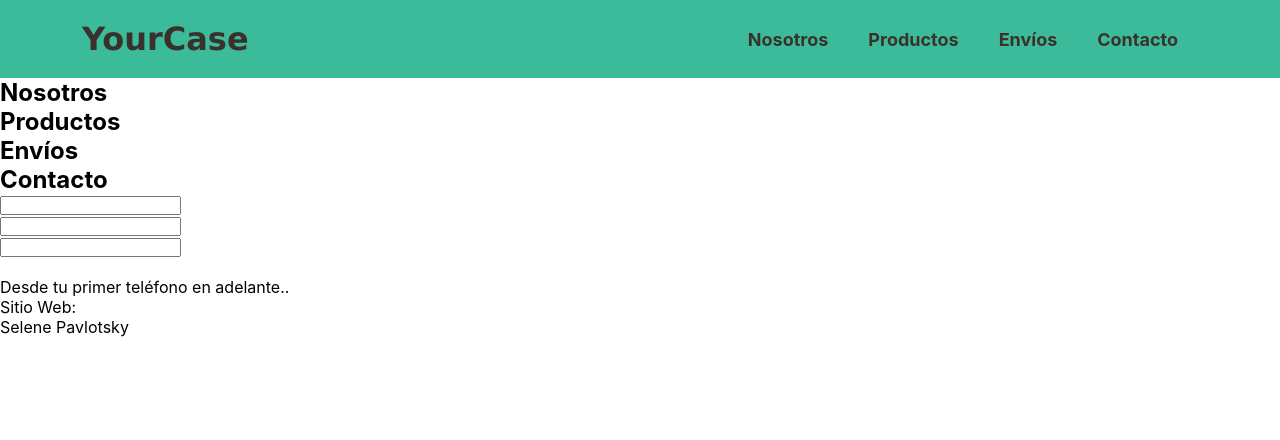
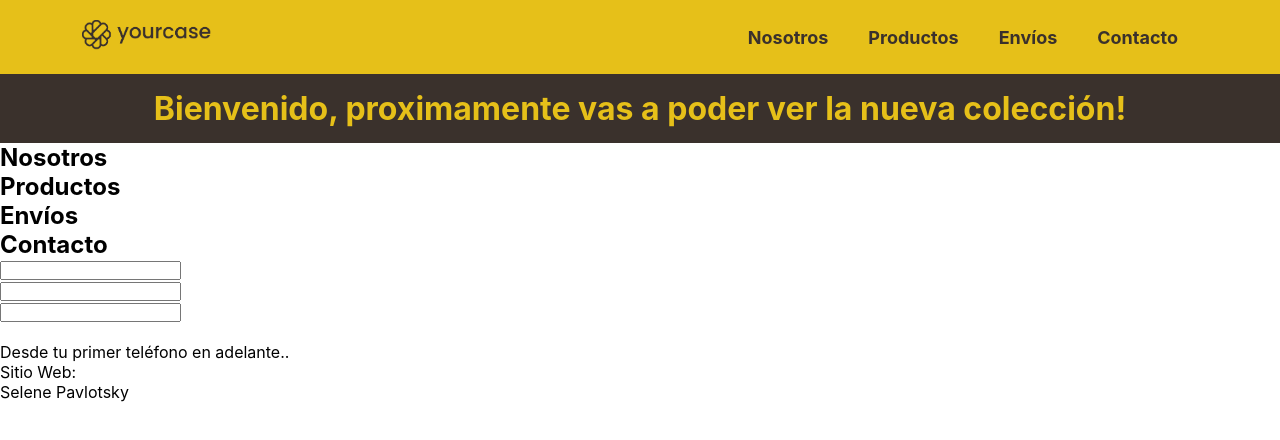
Before and after one commit to selepavlotsky/YourCase-Pavlotsky, a React (Create React App) app: page /productos in a window 1280 px wide. Shown: the top 440 px of the page. Built offline with nearby package versions, Linux system fonts and the light colour scheme.

Commit message:
se agregaron componentes de cartWidget y props

```diff
--- a/src/App.css
+++ b/src/App.css
@@ -11,7 +11,7 @@ max-width: 1300px;
 }
 
 header{
-  background-color:#3cbb9b ;
+  background-color:#e6c019 ;
   padding: 20px;
 }
 
@@ -24,6 +24,10 @@ header{
 .header-container h1{
   color:#3a312c ;
   font-family:'Lucida Sans', 'Lucida Sans Regular', 'Lucida Grande', 'Lucida Sans Unicode', Geneva, Verdana, sans-serif;
+}
+
+.header-logo{
+  width: 20%;
 }
 
 nav ul {
@@ -43,3 +47,13 @@ text-decoration: none;
 font-size: 18px;
 font-weight: bold;
 }
+
+.greeting-container {
+  background-color: #3a312c;
+  padding: 15px;
+}
+
+.greeting-container h1 {
+  color: #e6c019;
+  text-align: center;
+}
--- a/src/App.js
+++ b/src/App.js
@@ -2,12 +2,15 @@ import "./App.css";
 import Header from "./components/Header";
 import Footer from "./components/Footer";
 import Main from "./components/Main";
+import ItemListContainer from "./components/ItemListContainer";
 
 function App() {
   return (
     <div>
       <body>
         <Header />
+
+        <ItemListContainer greeting="Bienvenido, proximamente vas a poder ver la nueva colección!" />
 
         <Main />
 
--- /dev/null
+++ b/src/components/CartWidget.jsx
@@ -0,0 +1,5 @@
+const CartWidget = () => {
+  return <i class="fa-solid fa-bag-shopping"></i>;
+};
+
+export default CartWidget;
--- a/src/components/Header.jsx
+++ b/src/components/Header.jsx
@@ -1,11 +1,16 @@
 import NavBar from "./NavBar";
+import LogoImg from "../assets/logo.png";
 
 const Header = () => {
   return (
     <header>
       <div className="header-container wrapper">
         <div>
-          <h1>YourCase</h1>
+          <img
+            className="header-logo"
+            src={LogoImg}
+            alt="Logo principal de Your Case"
+          />
         </div>
 
         <NavBar />
--- /dev/null
+++ b/src/components/ItemListContainer.jsx
@@ -0,0 +1,9 @@
+const ItemListContainer = ({ greeting }) => {
+  return (
+    <div className="greeting-container">
+      <h1>{greeting}</h1>
+    </div>
+  );
+};
+
+export default ItemListContainer;
--- a/src/components/NavBar.jsx
+++ b/src/components/NavBar.jsx
@@ -1,20 +1,24 @@
+import CartWidget from "./CartWidget";
+
 const NavBar = () => {
   return (
     <nav>
       <ul>
         <li>
-          <a href="">Nosotros</a>
+          <a href="#">Nosotros</a>
         </li>
         <li>
-          <a href="">Productos </a>
+          <a href="#">Productos </a>
         </li>
         <li>
-          <a href="">Envíos</a>
+          <a href="#">Envíos</a>
         </li>
         <li>
-          <a href="">Contacto</a>
+          <a href="#">Contacto</a>
         </li>
       </ul>
+
+      <CartWidget />
     </nav>
   );
 };
```
Also changed, not shown: src/assets/logo.png (renamed from src/images/yourcase-logo.png).
